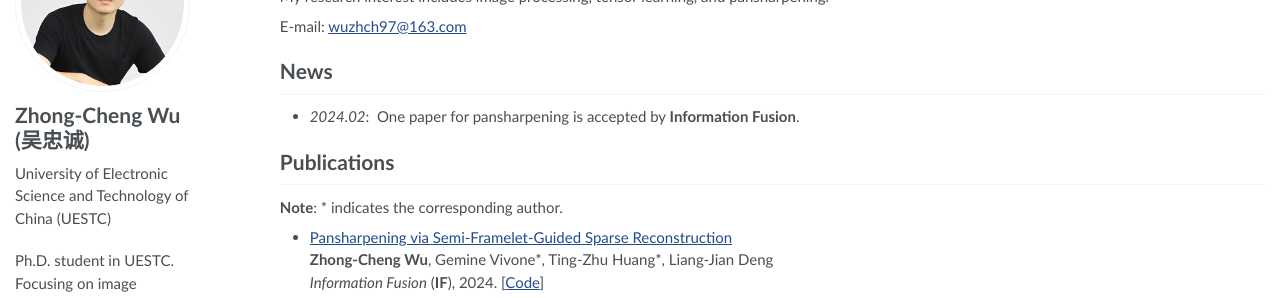
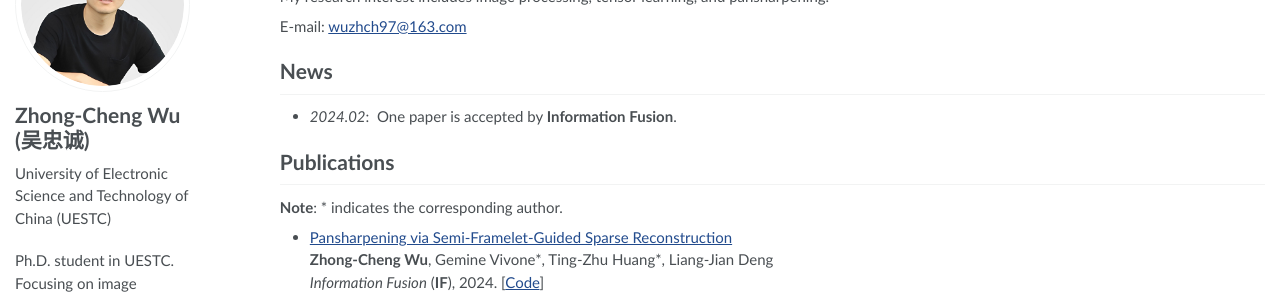
Before and after one commit to zhongchengwu/zhongchengwu.github.io, a Jekyll site: the page built from _pages/about.md, in a window 1280 px wide and 1400 px high. Shown: the part 174-472 px from the top of the window. Built offline with Jekyll 4.4.1, drawn with Linux system fonts in a browser that asks for light colours; some of the changed text lies outside the part shown.

Commit message:
Update about.md

```diff
--- a/_pages/about.md
+++ b/_pages/about.md
@@ -26,7 +26,7 @@ My research interest includes image processing, tensor learning, and pansharpeni
 E-mail: <wuzhch97@163.com> &emsp;
 
 # News
-- *2024.02*: &nbsp;One paper for pansharpening is accepted by <b>Information Fusion</b>.
+- *2024.02*: &nbsp;One paper is accepted by <b>Information Fusion</b>.
 
 # Publications
 <b>Note</b>: \* indicates the corresponding author.
```
Also changed, not shown: other parts of _pages/about.md (+1 -0 lines).
